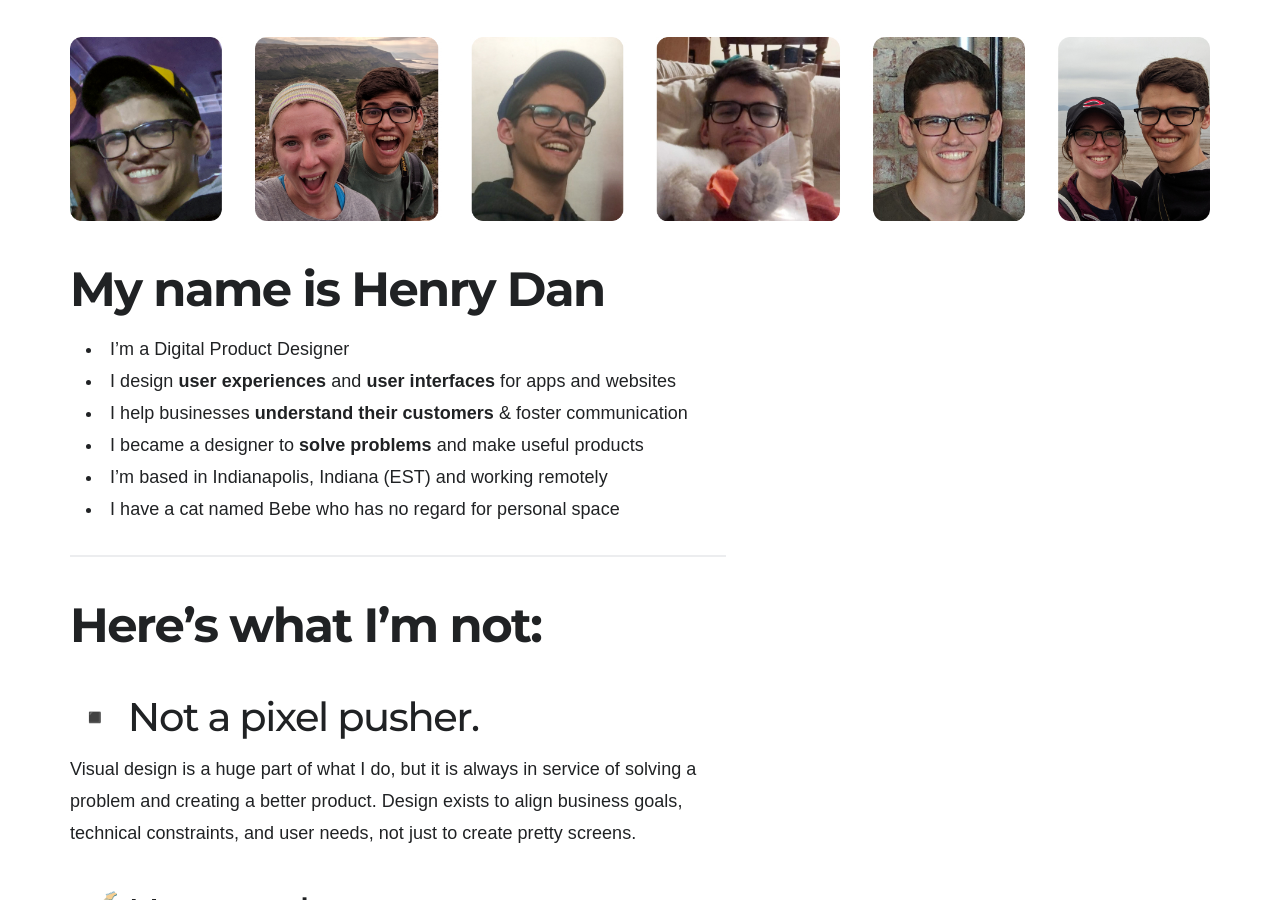
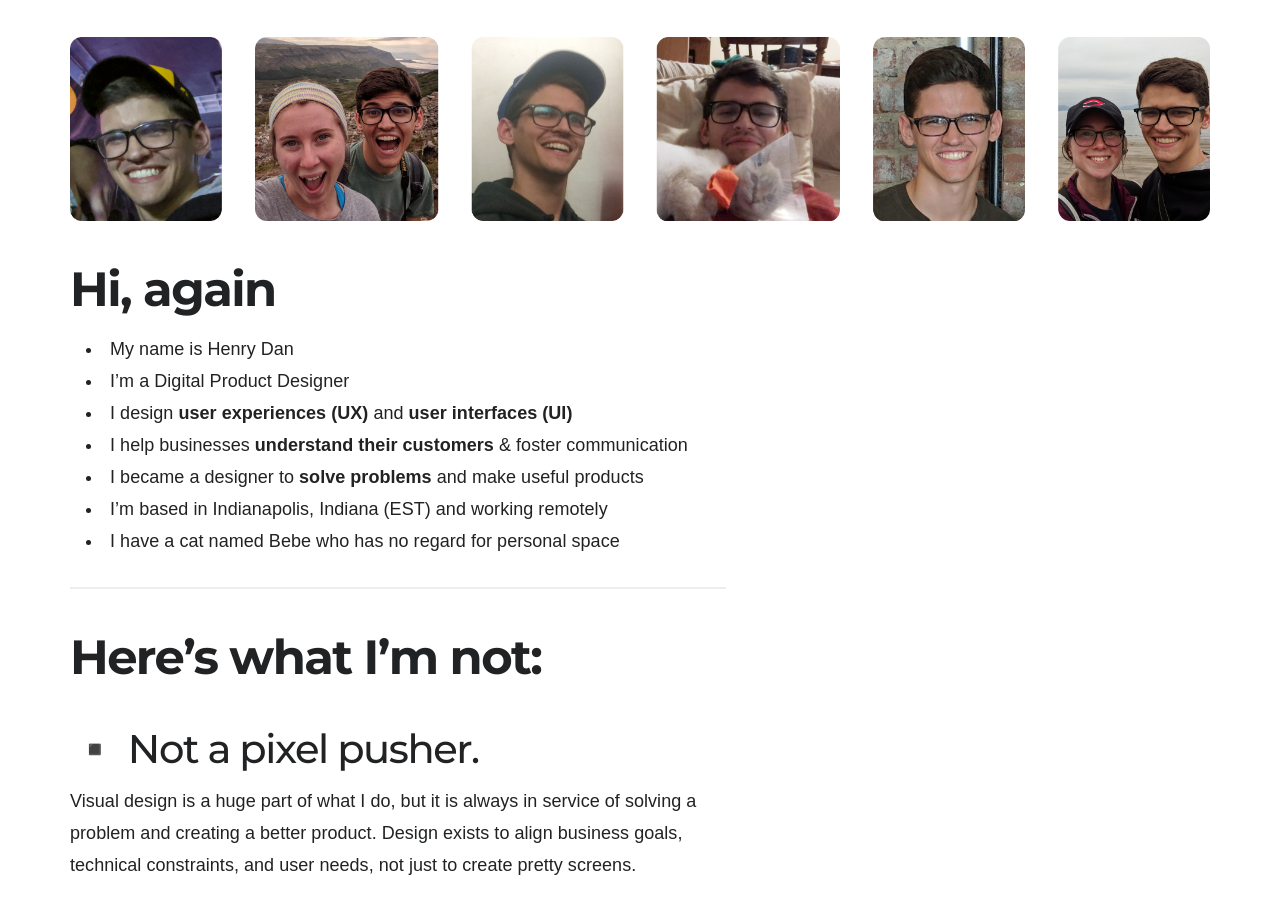
Before and after one commit to hdan-design/hdan-design.github.io, a Jekyll site: the page built from _pages/About.md, in a window 1280 px wide and 900 px high, scrolled down 376 px. Built offline with Jekyll 4.4.1, drawn with Linux system fonts in a browser that asks for light colours; nearby versions of some CDN libraries.

Commit message:
"about" copy edits

```diff
--- a/_pages/About.md
+++ b/_pages/About.md
@@ -4,10 +4,11 @@
 ---
 ![Me](/images/about/about9.jpg)
 
-## My name is Henry Dan
+## Hi, again
 
+- My name is Henry Dan
 - I'm a Digital Product Designer
-- I design **user experiences** and **user interfaces** for apps and websites
+- I design **user experiences (UX)** and **user interfaces (UI)**
 - I help businesses **understand their customers** & foster communication
 - I became a designer to **solve problems** and make useful products
 - I'm based in Indianapolis, Indiana (EST) and working remotely
```
